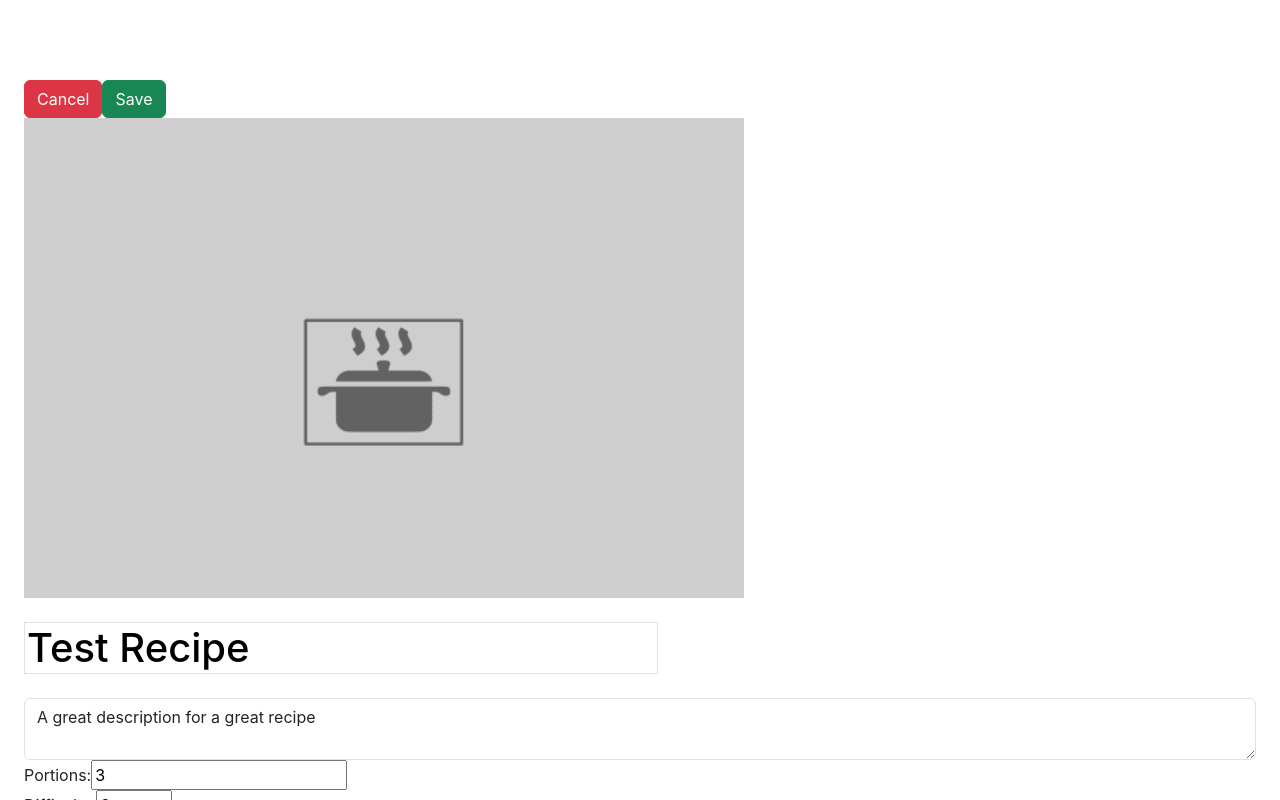
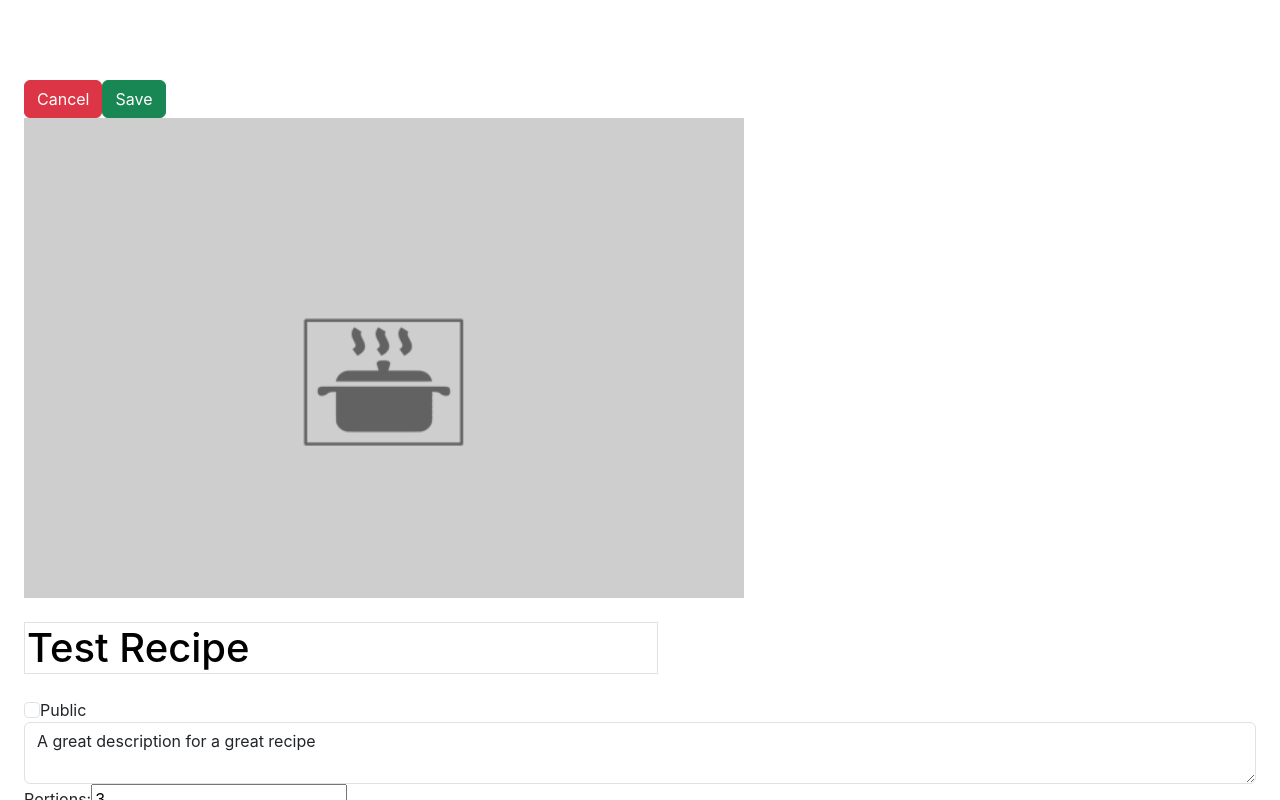
Before and after one commit to Retky/CookTheWeek-React, a React (Create React App) app: page /recipes/1 in a window 1280 px wide. Both pictures are taken after a click on the button "Edit". Shown: the top 800 px of the page. Built offline with nearby package versions, Linux system fonts and the light colour scheme.

Commit message:
Add public checkbox to DetailRecipe

```diff
--- a/src/pages/DetailRecipe.jsx
+++ b/src/pages/DetailRecipe.jsx
@@ -114,6 +114,7 @@ const DetailRecipe = () => {
       </div>
       <div className="card-body">
         {editMode ? (
+          <div>
             <h1 className="my-4">
               <input
                 className="fw-medium border"
@@ -122,6 +123,17 @@ const DetailRecipe = () => {
                 onChange={(e) => setEditedRecipe({ ...editedRecipe, name: e.target.value })}
               />
             </h1>
+            <label className="form-check-label" htmlFor="public">
+              <input
+                className="form-check-input"
+                type="checkbox"
+                id="public"
+                checked={editedRecipe.public}
+                onChange={(e) => setEditedRecipe({ ...editedRecipe, public: e.target.checked })}
+              />
+              Public
+            </label>
+          </div>
         ) : (
           <h1 className="my-4">{recipe.name}</h1>
         )}
```
Lines whose indentation alone changed are shown as unchanged.
